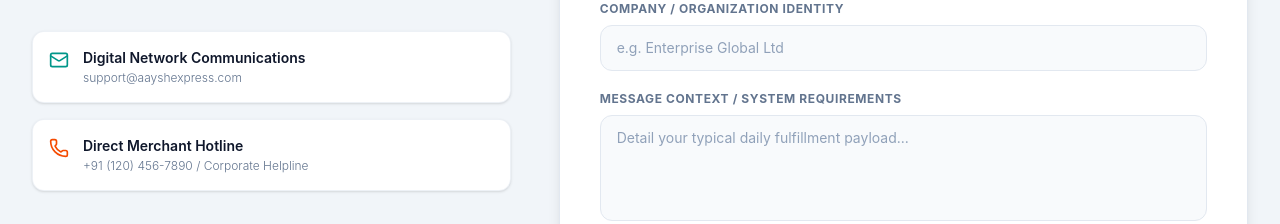
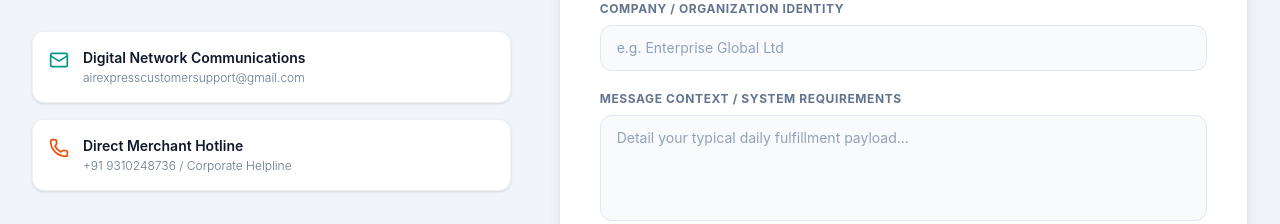
Before and after one commit to om-sairaj-rout/AAYSH, a React (Vite) app in the folder frontend/: page /home in a window 1280 px wide. Shown: the part 1961-2185 px from the top of the page. Built offline with nearby package versions, Linux system fonts and the light colour scheme; no server answers.

Commit message:
version 1.0.0

```diff
--- a/frontend/src/pages/HomePage.jsx
+++ b/frontend/src/pages/HomePage.jsx
@@ -431,14 +431,14 @@ const HomePage = () => {
                   <Mail className="w-5 h-5 text-teal-600 shrink-0 mt-0.5" />
                   <div>
                     <h4 className="font-semibold text-slate-900">Digital Network Communications</h4>
-                    <p className="font-light text-xs text-slate-500 mt-0.5">support@aayshexpress.com</p>
+                    <p className="font-light text-xs text-slate-500 mt-0.5">airexpresscustomersupport@gmail.com</p>
                   </div>
                 </div>
                 <div className="flex items-start gap-3.5 bg-white p-4 rounded-xl border border-slate-200/60 shadow-sm">
                   <Phone className="w-5 h-5 text-orange-600 shrink-0 mt-0.5" />
                   <div>
                     <h4 className="font-semibold text-slate-900">Direct Merchant Hotline</h4>
-                    <p className="font-light text-xs text-slate-500 mt-0.5">+91 (120) 456-7890 / Corporate Helpline</p>
+                    <p className="font-light text-xs text-slate-500 mt-0.5">+91 9310248736 / Corporate Helpline</p>
                   </div>
                 </div>
               </div>
```
Also changed, not shown: 1 other file (tests, documents, lock files or other folders).
